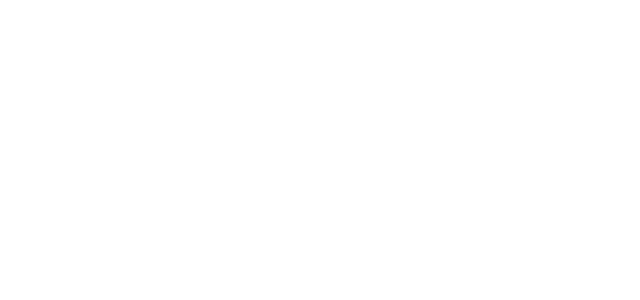
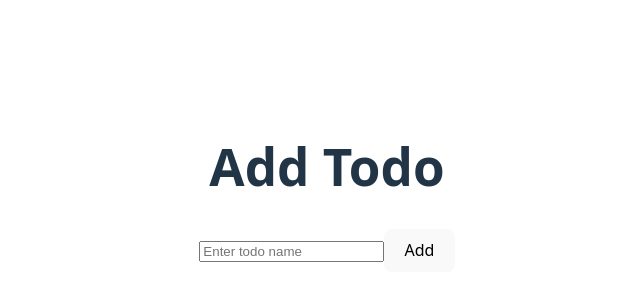
Before and after one commit to wahyusantso/redux-reactjs, a React (Vite) app: page /todolist/add in a window 1280 px wide. Before the commit this address had no page. Shown: the part 212-512 px from the top of the page, without its empty margins (313-953 px from the left). Built offline with nearby package versions, Linux system fonts and the light colour scheme.

Commit message:
feat(68): Tugas

```diff
--- /dev/null
+++ b/src/AddTodo.jsx
@@ -0,0 +1,25 @@
+import { useState } from "react"
+import { useDispatch } from "react-redux";
+import { useNavigate } from "react-router";
+import { addTodo } from "./todoListSlice";
+
+export default function AddTodo() {
+
+    const [name, setName] = useState("");
+    const dispatch = useDispatch();
+    const navigate = useNavigate();
+
+    function handleClick() {
+        dispatch(addTodo({name: name}));
+        navigate('/todolist');
+    }
+
+    return (
+        <div>
+            <h1>Add Todo</h1>
+            <input type="text" placeholder="Enter todo name"
+                onChange={(e) => setName(e.target.value)}/>
+            <button onClick={handleClick}>Add</button>
+        </div>
+    )
+}
--- /dev/null
+++ b/src/ListTodo.jsx
@@ -0,0 +1,40 @@
+import { useDispatch, useSelector } from "react-redux";
+import { Link } from "react-router";
+import { removeTodo } from "./todoListSlice";
+
+export default function ListTodo() {
+    const todos = useSelector((state) => state.todoList);
+    const dispatch = useDispatch();
+
+    function handleDelete(id) {
+        dispatch(removeTodo({id: id}));
+    }
+
+    return (
+        <div>
+            <h1>List Todo</h1>
+            <Link to={"/todolist/add"}>Add Todo</Link>
+
+            <table>
+                <thead>
+                    <tr>
+                        <th>Id</th>
+                        <th>Name</th>
+                        <th>Action</th>
+                    </tr>
+                </thead>
+                <tbody>
+                    {todos.map((todo) => (
+                        <tr key={todo.id}>
+                            <td>{todo.name}</td>
+                            <td>
+                                <Link to={`/todolist/${todo.id}/edit`}>Update</Link>
+                                <button onClick={() => handleDelete(todo.id)}>Delete</button>
+                            </td>
+                        </tr>
+                    ))}
+                </tbody>
+            </table>
+        </div>
+    )
+}
--- /dev/null
+++ b/src/UpdateTodo.jsx
@@ -0,0 +1,27 @@
+import { useState } from "react"
+import { useDispatch, useSelector } from "react-redux";
+import { useNavigate, useParams } from "react-router";
+import { getTodo, updateTodo } from "./todoListSlice";
+
+export default function UpdateTodo() {
+
+    const params = useParams();
+    const todo = useSelector((state) => getTodo(state, Number(params.id))); // default params string, jadi harus diconvert.
+    const [name, setName] = useState(todo.name); // default data dari todo yang terseleksi.
+    const dispatch = useDispatch();
+    const navigate = useNavigate();
+
+    function handleClick() {
+        dispatch(updateTodo({id: todo.id, name: name}));
+        navigate("/todolist");
+    }
+
+    return (
+        <div>
+            <h1>Add Todo</h1>
+            <input type="text" value={name} placeholder="Enter todo name"
+                onChange={(e) => setName(e.target.value)}/>
+            <button onClick={handleClick}>Update</button>
+        </div>
+    )
+}
--- a/src/main.jsx
+++ b/src/main.jsx
@@ -7,11 +7,16 @@ import { BrowserRouter, Route, Routes } from 'react-router'
 import { configureStore } from '@reduxjs/toolkit'
 import { counterSlice } from './counterSlice.js'
 import Counter from './Counter.jsx'
+import { todoListSlice } from './todoListSlice.js'
+import ListTodo from './ListTodo.jsx'
+import AddTodo from './AddTodo.jsx'
+import UpdateTodo from './UpdateTodo.jsx'
 
 const store = configureStore({
   //setelah membuat state menggunakan slice, registrasi reducer dari slice tersebut disini.
   reducer: {
-    counter: counterSlice.reducer
+    counter: counterSlice.reducer,
+    todoList: todoListSlice.reducer
   }
 });
 
@@ -20,6 +25,9 @@ createRoot(document.getElementById('root')).render(
     <Provider store={store}>
       <BrowserRouter>
         <Routes>
+          <Route path="/todolist" element={<ListTodo/>}/>
+          <Route path="/todolist/add" element={<AddTodo/>}/>
+          <Route path="/todolist/:id/edit" element={<UpdateTodo/>}/>
           <Route path="/" element={<App />}/>
           <Route path="/counter" element={
             <>
--- /dev/null
+++ b/src/todoListSlice.js
@@ -0,0 +1,34 @@
+import { createSlice } from "@reduxjs/toolkit";
+
+let id = 0;
+
+export const todoListSlice = createSlice({
+    name: "todoList",
+    initialState: [],
+    reducers: {
+        addTodo: (state, action) => {
+            const {name} = action.payload;
+            state.push({name, id: id++});
+        },
+        removeTodo: (state, action) => {
+            const {id} = action.payload;
+            const index = state.findIndex(todo => todo.id === id); //cari index.
+            state.splice(index, 1); //hapus data berdasarkan index.
+        },
+        updateTodo: (state, action) => {
+            const {id, name} = action.payload;
+            const todo = state.find(todo => todo.id === id);
+            if (todo) {
+                todo.name = name;
+            }
+        }
+    },
+    selectors: {
+        getTodo: (state, id) => {
+            return state.find(todo => todo.id === id);
+        }
+    }
+});
+
+export const { addTodo, removeTodo, updateTodo } = todoListSlice.actions;
+export const { getTodo } = todoListSlice.selectors;
```
